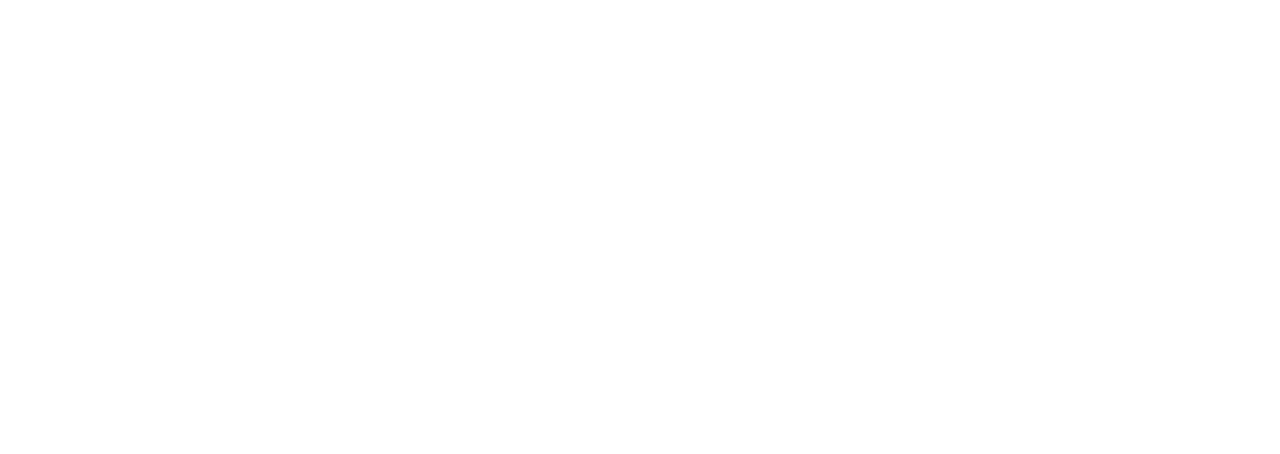
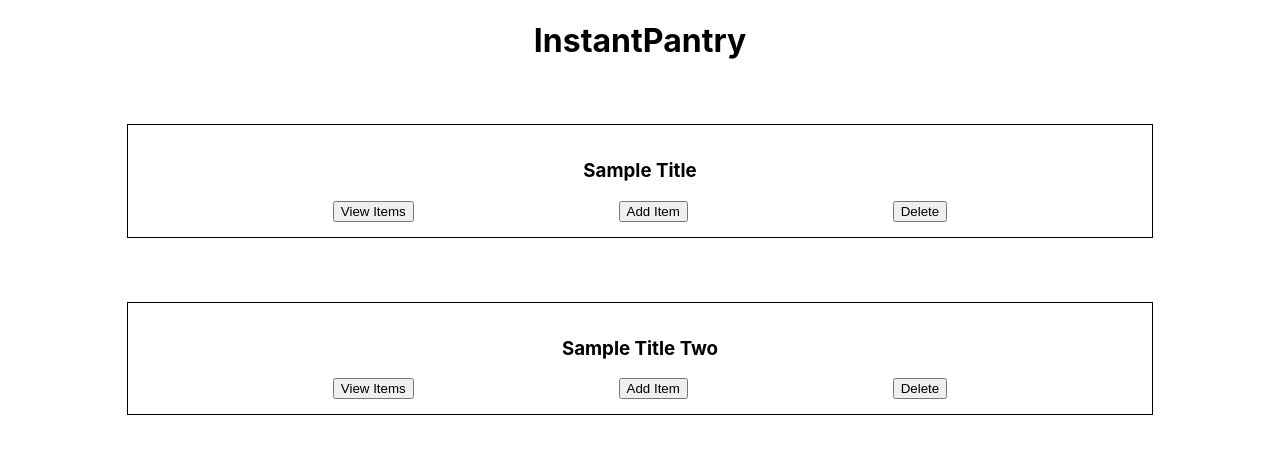
Before and after one commit to johnnyjuarez/instantpantry-client, a React (Create React App) app: page /dashboard in a window 1280 px wide. Shown: the top 454 px of the page. Built offline with nearby package versions, Linux system fonts and the light colour scheme.

Commit message:
added dashboard

```diff
--- a/src/App.js
+++ b/src/App.js
@@ -1,7 +1,9 @@
 import React from 'react';
 import { BrowserRouter as Router, Route } from 'react-router-dom';
 import LandingPage from './routes/LandingPage/LandingPage'
+import Dashboard from './routes/Dashboard/Dashboard'
 import SignUpForm from './components/SignUpForm/SignUpForm'
+import ItemList from './components/ItemList/ItemList'
 import './App.css';
 
 function App() {
@@ -9,6 +11,8 @@
     <Router>
       <Route exact path='/' component={LandingPage}/>
       <Route exact path='/signup' component={SignUpForm}/>
+      <Route exact path='/dashboard' component={Dashboard}/>
+      <Route path='category/:id' component={ItemList} />
     </Router>
   );
 }
--- /dev/null
+++ b/src/components/CategoryCard/CategoryCard.css
@@ -0,0 +1,15 @@
+.categoryCard {
+  border: 1px solid black;
+  margin: 0 auto;
+  text-align: center;
+  width: 80%;
+  margin-top: 5%;
+  padding-top: 15px;
+  padding-bottom: 15px;
+}
+
+.btn-box {
+  display: flex;
+  flex-direction: row;
+  justify-content: space-evenly;
+}
--- /dev/null
+++ b/src/components/CategoryCard/CategoryCard.js
@@ -0,0 +1,22 @@
+import React from 'react'
+import {useHistory} from 'react-router-dom'
+
+import './CategoryCard.css'
+
+export default function CategoryCard(props) {
+  let history = useHistory();
+
+  const viewItemsHandler = () => {
+    history.push(`/category/${props.id}`)
+  }
+  return (
+    <div className='categoryCard'>
+      <h3>{props.title}</h3>
+      <div className='btn-box'>
+        <button onClick={viewItemsHandler}>View Items</button>
+        <button>Add Item</button>
+        <button>Delete</button>
+      </div>
+    </div>
+  )
+}
--- /dev/null
+++ b/src/components/ItemList/ItemList.js
@@ -0,0 +1,10 @@
+import React from 'react'
+
+export default function ItemList(props) {
+  console.log(props.location);
+  return (
+    <div>
+      <h1>List</h1>
+    </div>
+  )
+}
--- /dev/null
+++ b/src/routes/Dashboard/Dashboard.js
@@ -0,0 +1,34 @@
+import React, {useState, useEffect} from 'react'
+import CategoryCard from '../../components/CategoryCard/CategoryCard'
+
+export default function Dashboard() {
+  // state for holding category data
+  const [categories, setCategories] = useState([])
+
+  useEffect(() => {
+    // fetch request to setCategories
+    setCategories([
+      {
+        id: 1,
+        title: 'Sample Title',
+        items: [1, 2, 3, 4, 5]
+      },
+      {
+        id: 2,
+        title: 'Sample Title Two',
+        items: [1, 2, 3, 4, 5]
+      },
+    ])
+  }, [])
+
+  const categoryCards = categories.map((category) => {
+    return <CategoryCard key={category.id} id={category.id} title={category.title} />
+  })
+
+  return (
+    <div>
+      <h1 className='title'>InstantPantry</h1>
+      {categoryCards}
+    </div>
+  )
+}
```
Also changed, not shown: 1 other file (tests, documents, lock files or other folders).
